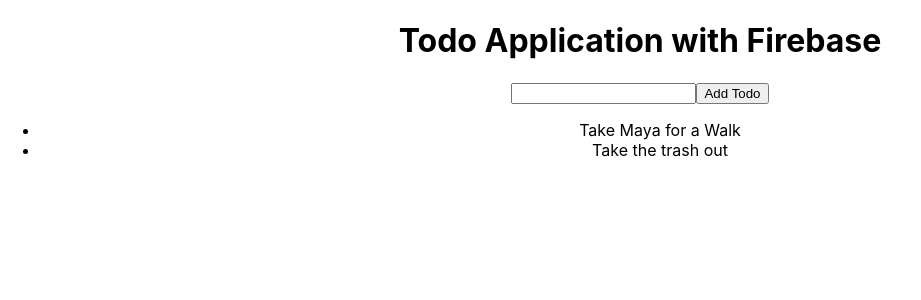
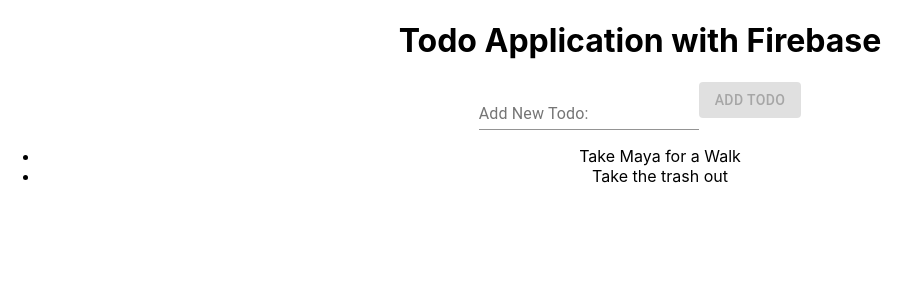
Before and after one commit to michaeldilulo/Todo-Application-Firebase, a React (Create React App) app: page / in a window 1280 px wide. Shown: the top 300 px of the page, without its empty margins (0-921 px from the left). Built offline with nearby package versions, Linux system fonts and the light colour scheme.

Commit message:
Material UI @core, Form Control, Label and Input

```diff
--- a/src/App.js
+++ b/src/App.js
@@ -1,3 +1,5 @@
+import { FormControl, Input, InputLabel } from '@material-ui/core';
+import Button from '@material-ui/core/Button/Button';
 import React, { useState } from 'react';
 import './App.css';
 
@@ -25,8 +27,11 @@
     <div className="App">
       <h1>Todo Application with Firebase</h1>
       <form>
-        <input value={input} type="text" onChange={event => setInput(event.target.value)} />
-        <button onClick={addTodo} type="submit">Add Todo</button>
+        <FormControl>
+          <InputLabel>Add New Todo:</InputLabel>
+          <Input value={input} type="text" onChange={event => setInput(event.target.value)} />
+        </FormControl>
+        <Button disabled={!input} variant="contained" color="primary" onClick={addTodo} type="submit">Add Todo</Button>
       </form>
 
       <ul>
```
